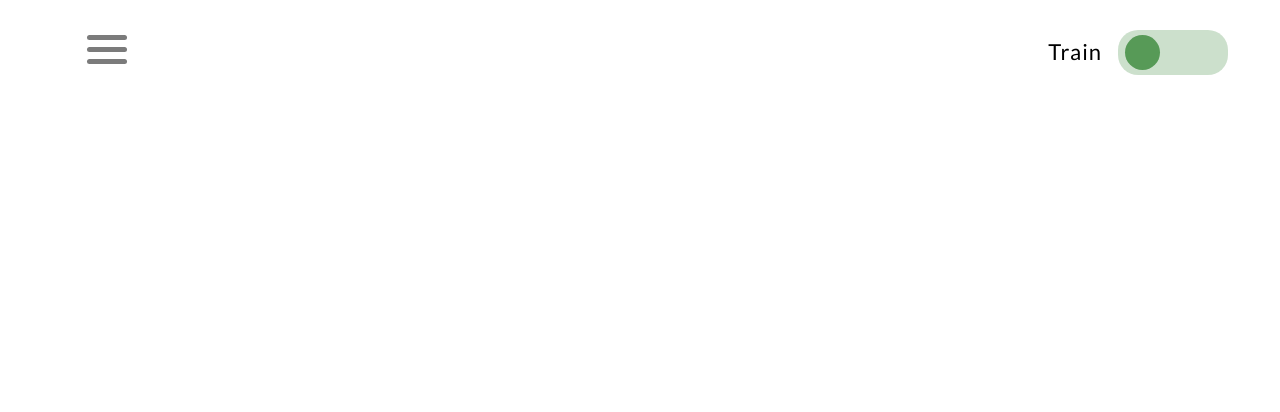
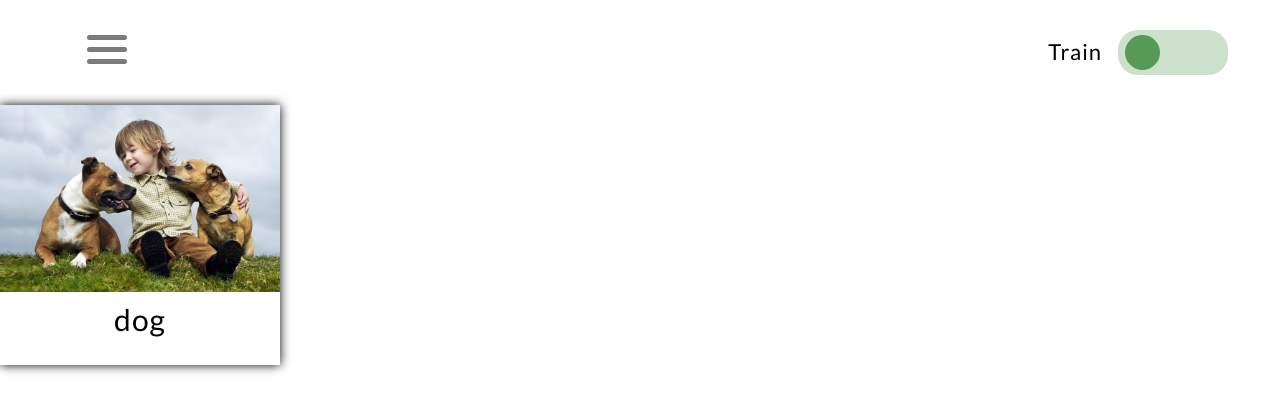
Before and after one commit to HolubIvan/english-for-kids, a website: page english-for-kids/index.html in a window 1280 px wide. Drawn offline with Linux system fonts and the light colour scheme.

Commit message:
feat: add cards styles for each category

```diff
--- a/english-for-kids/assets/styles/components/_card.scss
+++ b/english-for-kids/assets/styles/components/_card.scss
@@ -0,0 +1,64 @@
+.card{
+
+    width: 280px;
+    height: 260px;
+    border-radius: 5px;
+    font-size: 24px;
+    line-height: 36px;
+    font-weight: 400;
+    text-align: center;
+    color: $color-white;
+    position: relative;
+    perspective: 150rem;
+
+    &__front{
+        width: 100%;
+        height: 100%;
+        position: absolute;
+        top: 0;
+        left: 0;
+        backface-visibility: hidden;
+        transition: all .6s;
+        box-shadow: 0 0 10px 0 $color-black;
+        text-align: center;
+        color: $color-black;
+
+        &__img{
+            max-width: 100%;
+        }
+
+        &__title{
+            font-size: 3rem;
+        }
+    }
+
+    &__back{
+        width: 100%;
+        height: 100%;
+        position: absolute;
+        top: 0;
+        left: 0;
+        backface-visibility: hidden;
+        transition: all .6s;
+        transform: rotateY(-180deg);
+        box-shadow: 0 0 10px 0 $color-black;
+        text-align: center;
+        color: $color-black;
+
+        &__img{
+            max-width: 100%;
+        }
+
+        &__title{
+            font-size: 3rem;
+        }
+    }
+}
+
+.card:hover .card__front{
+    transform: rotateY(-180deg);
+}
+
+.card:hover .card__back{
+    transform: rotateY(0);
+}
--- a/english-for-kids/index.html
+++ b/english-for-kids/index.html
@@ -44,7 +44,17 @@
 
         <main class="main">
 
-
+            <div class="card">
+                <div class="card__front">
+                    <img class="card__front__img" src="./assets/images/1.jpg" alt="img">
+                    <p class="card__front__title">dog</p>
+                    <img src="" alt="">
+                </div>
+                <div class="card__back">
+                    <img class="card__back__img" src="./assets/images/1.jpg" alt="img">
+                    <p class="card__back__title">собака</p>
+                </div>
+            </div>
 
 
         </main>
```
Also changed, not shown: english-for-kids/assets/images/arrows.png (added), english-for-kids/assets/styles/style.css, 1 other file.
